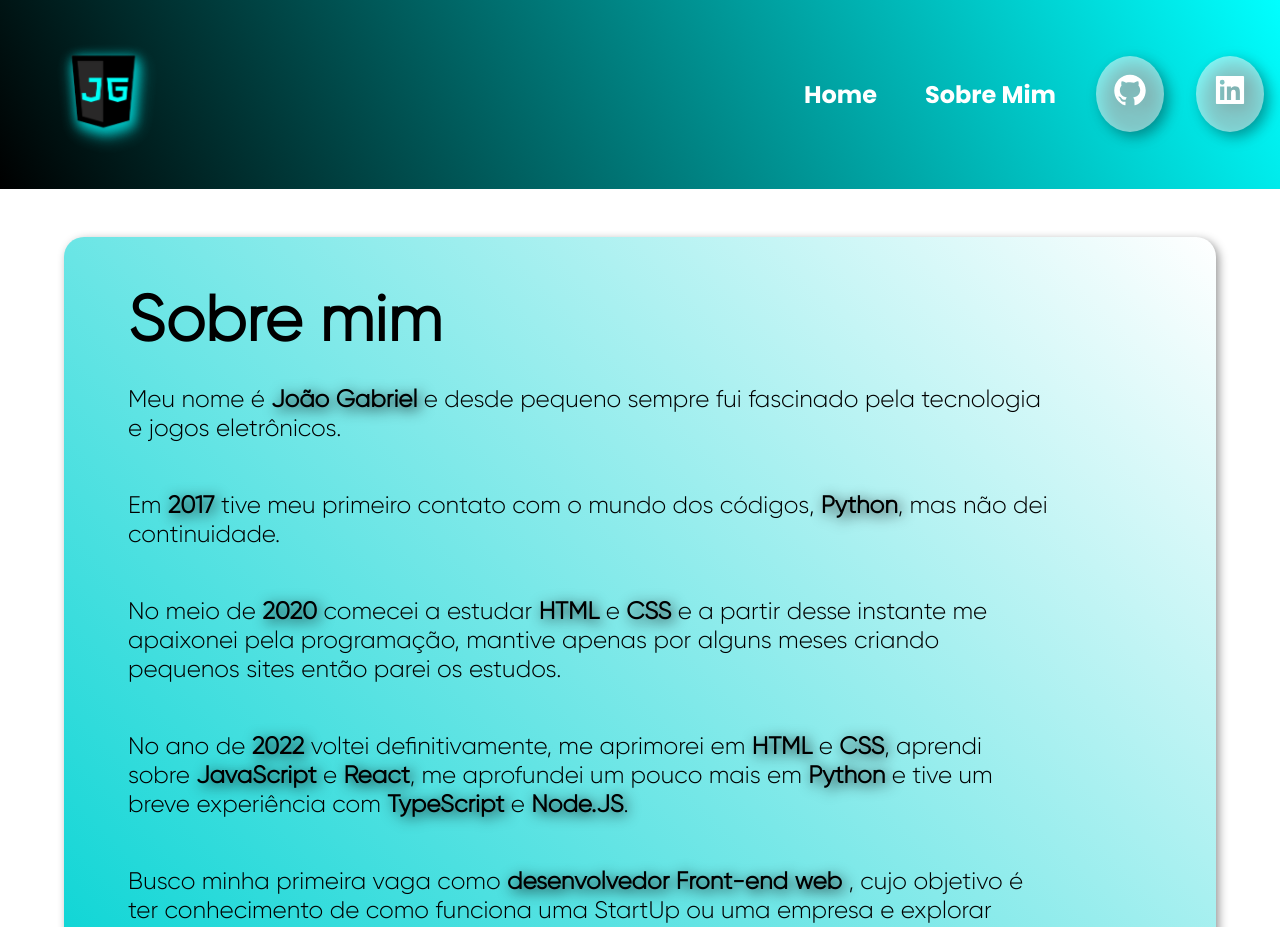
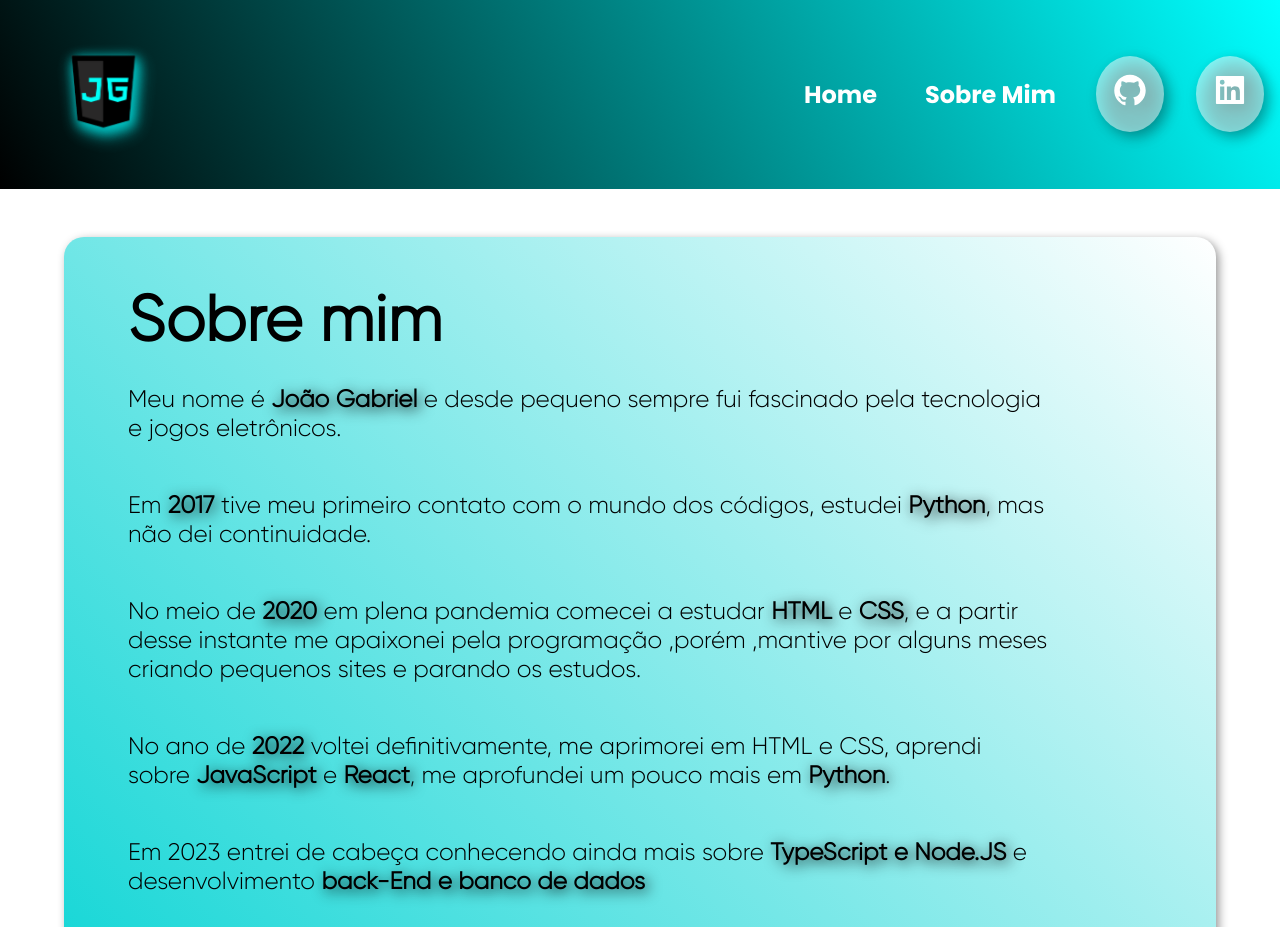
Before and after one commit to oAoj1/Portfolio, a React (Vite) app: page /sobremim in a window 1280 px wide. Shown: the top 927 px of the page. Built offline with nearby package versions, Linux system fonts and the light colour scheme.

Commit message:
mudanças leves

```diff
--- a/src/Components/Section/Section.css
+++ b/src/Components/Section/Section.css
@@ -195,13 +195,13 @@
     border-bottom-left-radius: 5px;
 }
 
-.techContent ul li:nth-child(4){
+.techContent ul li:nth-child(4),
+.techContent ul li:nth-child(5),
+.techContent ul li:nth-child(6){
     border-bottom: 5px solid #d8d803;
     border-bottom-left-radius: 5px;
 }
 
-.techContent ul li:nth-child(5),
-.techContent ul li:nth-child(6),
 .techContent ul li:nth-child(7){
     border-bottom: 5px solid #dc143c;
     border-bottom-left-radius: 5px;
@@ -539,7 +539,11 @@
     .softSkillsContent ul li:nth-child(3):hover,
     .softSkillsContent ul li:nth-child(4):hover,
     .softSkillsContent ul li:nth-child(5):hover,
-    .softSkillsContent ul li:nth-child(6):hover,
+    .softSkillsContent ul li:nth-child(6):hover{
+        transform: translateY(0);
+        color:#000 ;
+    }
+
     .hardSkillsContent ul li:nth-child(1):hover,
     .hardSkillsContent ul li:nth-child(2):hover,
     .hardSkillsContent ul li:nth-child(3):hover,
--- a/src/Data/hardSkillsData.jsx
+++ b/src/Data/hardSkillsData.jsx
@@ -36,12 +36,12 @@ export const hardSkillsArray = [
         hard:nodeEmoji
     },
     {
+        name:'type script',
+        hard:tsEmoji
+    },
+    {
         name:'python',
         hard:pythonEmoji
     },
-    {
-        name:'type script',
-        hard:tsEmoji
-    },
 
 ]
--- a/src/Pages/2_SobreMim.jsx
+++ b/src/Pages/2_SobreMim.jsx
@@ -16,15 +16,17 @@ export default function SobreMim(){
 
                     <div className="textoContent">
                         <Fade right>
-                            <p>Meu nome é <strong className='joao'>João Gabriel</strong> e desde pequeno sempre fui fascinado pela tecnologia e jogos eletrônicos. </p>
+                            <p>Meu nome é <strong>João Gabriel</strong> e desde pequeno sempre fui fascinado pela tecnologia e jogos eletrônicos. </p>
 
-                            <p>Em <strong>2017</strong> tive meu primeiro contato com o mundo dos códigos, <strong className='python'>Python</strong>, mas não dei continuidade.</p>
+                            <p>Em <strong>2017</strong> tive meu primeiro contato com o mundo dos códigos, estudei <strong>Python</strong>, mas não dei continuidade.</p>
 
-                            <p>No meio de <strong>2020</strong> comecei a estudar <strong className='html'>HTML</strong> e <strong className='css'>CSS</strong> e a partir desse instante me apaixonei pela programação, mantive apenas por alguns meses criando pequenos sites então parei os estudos.</p>
+                            <p>No meio de <strong>2020</strong> em plena pandemia comecei a estudar <strong >HTML</strong> e <strong>CSS</strong>, e a partir desse instante me apaixonei pela programação ,porém ,mantive por alguns meses criando pequenos sites e parando os estudos.</p>
 
-                            <p>No ano de <strong>2022</strong> voltei definitivamente, me aprimorei em <strong className='html'>HTML</strong> e <strong className='css'>CSS</strong>, aprendi sobre <strong className='js'>JavaScript</strong> e <strong className='react'>React</strong>, me aprofundei um pouco mais em <strong className='python'>Python</strong> e tive um breve experiência com <strong className='ts'>TypeScript</strong> e <strong className='node'>Node.JS</strong>. </p>
+                            <p>No ano de <strong>2022</strong> voltei definitivamente, me aprimorei em HTML e CSS, aprendi sobre <strong>JavaScript</strong> e <strong>React</strong>, me aprofundei um pouco mais em <strong>Python</strong>. </p>
 
-                            <p>Busco minha primeira vaga como <strong>desenvolvedor Front-end web</strong> , cujo objetivo é ter conhecimento de como funciona uma StartUp ou uma empresa e explorar ainda mais minha criatividade e aprimorar minha lógica. Futuramente pretendo me tornar <strong>Full-stack.</strong> </p>
+                            <p>Em 2023 entrei de cabeça conhecendo ainda mais sobre <strong>TypeScript e Node.JS</strong> e desenvolvimento <strong>back-End e banco de dados</strong> </p>
+
+                            <p>Meu objetivo é aprimorar minhas <strong>habilidades</strong>  com as linguagens e futuramente criar meu próprio <strong>negócio</strong> no mundo da tecnologia. Trabalhar <strong>remotamente</strong> para alguma empresa seja nacional ou internacional também se inclui nos meus objetivos</p>
                         </Fade>
 
                     </div>
```
